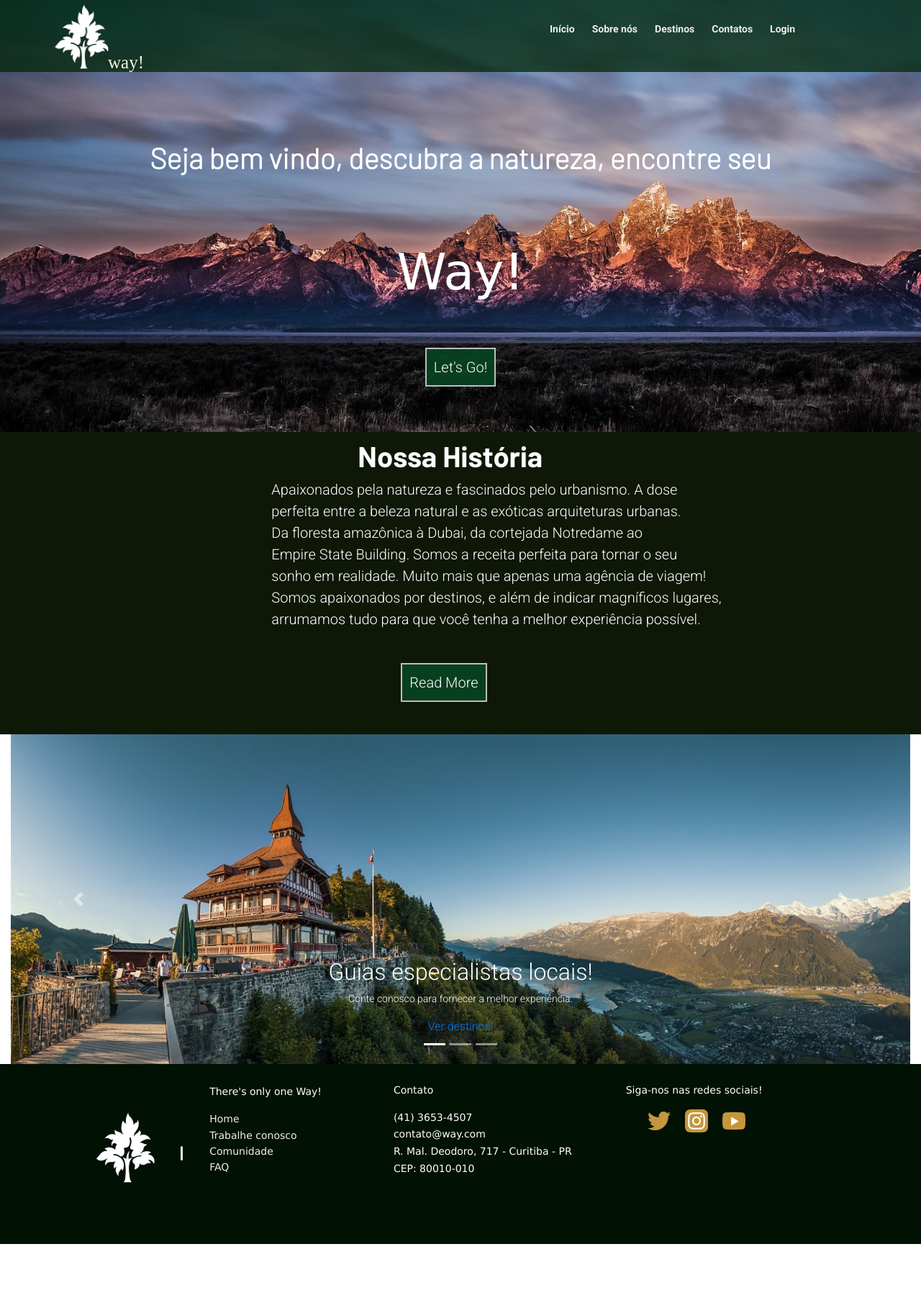
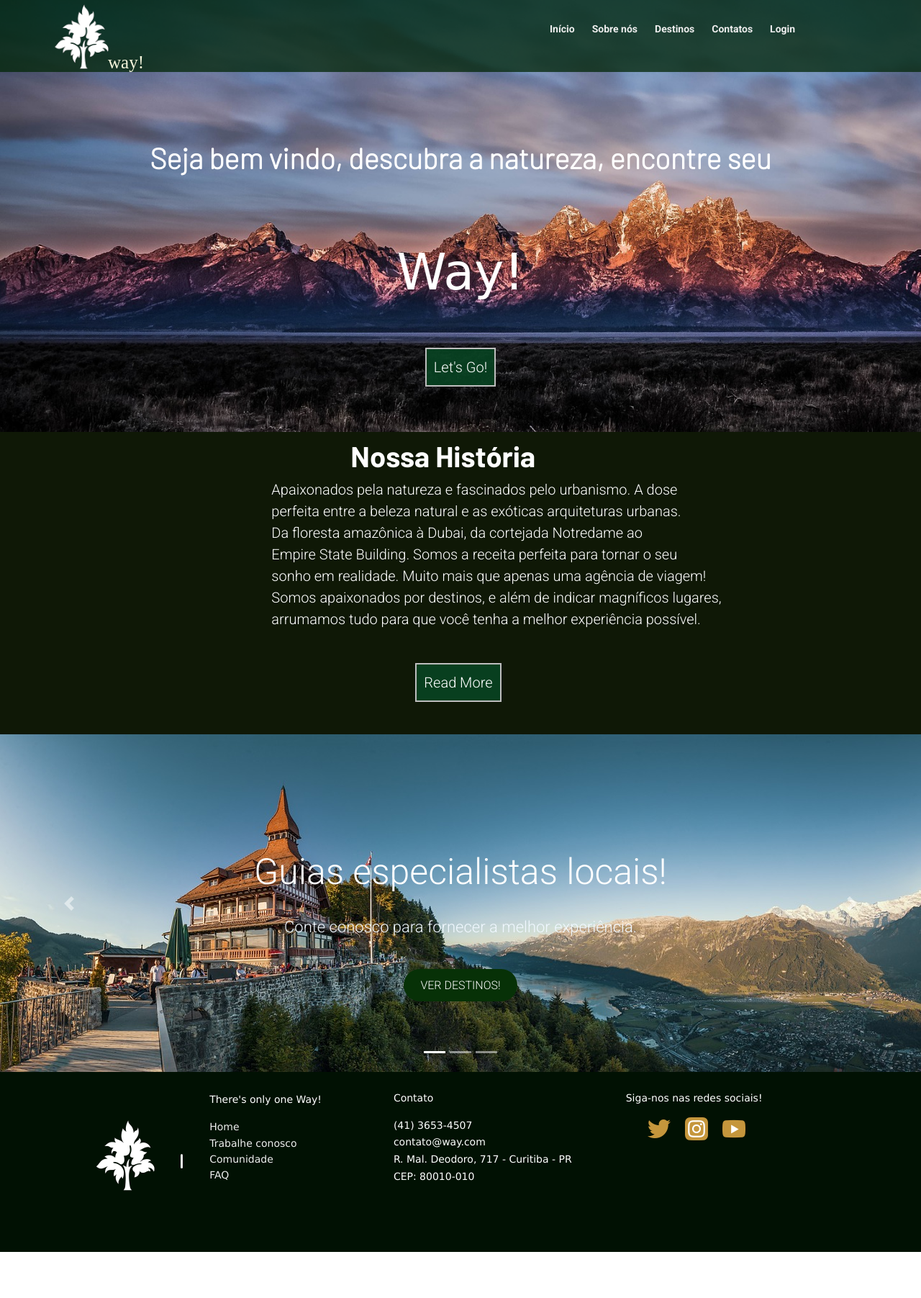
Before and after one commit to GustavoMoraisSantos/ProjetoPI, a PHP site: page / in a window 1280 px wide. Shown: the top 1803 px of the page at 72% size. Run offline with PHP 8.4, Linux system fonts and the light colour scheme; some libraries are stand-ins or nearby versions.

Commit message:
update
slider update

```diff
--- a/index.html
+++ b/index.html
@@ -3,7 +3,7 @@
     <head>
         <meta charset="UTF-8">
         <meta name="viewport" content="width=device-width, initial-scale=1.0">
-        <title>hDC Agency - A sua agência web</title>
+        <title>Way! Sua agência de viagens.</title>
 
         <!-- Fonte -->
         <link href="https://fonts.googleapis.com/css2?family=Roboto:wght@300;700&display=swap" rel="stylesheet">
@@ -104,7 +104,7 @@
                                 <div class="carousel-caption d-none d-md-block">
                                     <h2>Guias especialistas locais!</h2>
                                     <p>Conte conosco para fornecer a melhor experiência.</p>
-                                    <a href="#" class="main-btn">Ver destinos!</a>
+                                    <a href="#" id="main-btn">Ver destinos!</a>
                                 </div>
                             </div>
                             <div class="carousel-item">
@@ -112,7 +112,7 @@
                                 <div class="carousel-caption d-none d-md-block">
                                     <h2>Aventuras escolhidas a dedo!</h2>
                                     <p>Nossa equipe está pronta para te ajudar nas férias que você merece!</p>
-                                    <a href="#" class="main-btn">Entre em contato</a>
+                                    <a href="#" id="main-btn">Entre em contato</a>
                                 </div>
                             </div>
                             <div class="carousel-item">
@@ -120,7 +120,7 @@
                                 <div class="carousel-caption d-none d-md-block">
                                     <h2>Destino de joias escondidas!</h2>
                                     <p>Lugares incríveis que valem apena conhecer</p>
-                                    <a href="#" class="main-btn">Entre em contato</a>
+                                    <a href="#" id="main-btn">Entre em contato</a>
                                 </div>
                             </div>
                         </div>
--- a/style.css
+++ b/style.css
@@ -161,6 +161,7 @@
         color: rgb(255, 255, 255);
         border: 2px solid #bebebe;
         font-size: 20px;
+
     }
     .content__1-button:hover{ /*muda a cor do botão quando passa o mouse em cima*/
         color: #c4953e;
@@ -182,17 +183,18 @@
         position: relative;
         margin-top: -120px;
         font-size: 40px;
-        margin-left: 120px;
+        margin-left: 110px;
     }
     .text_content2{/*define as coisas de "nossa história"*/
         color: white;
         font-size: 20px;
         margin-right: -100px;
+
     }
     .read_more{/*define estilo do botão read more*/
         position: absolute;
         margin-top: 30px;
-        margin-left: 180px;
+        margin-left: 200px;
         padding: 10px;
         background-color: rgba(7, 70, 35, 0.87);
         color: rgb(255, 255, 255);
@@ -453,3 +455,42 @@ header, .navbar{
     height: auto;
     background-size: 100%;
 }
+
+/*SLIDER*/
+.container-fluid{
+    padding: 0;
+}
+
+#mainSlider .carousel-caption{
+    top: 30%;
+}
+
+#mainSlider .carousel-caption h2{
+    font-size: 50px;
+    margin-bottom: 30px;
+}
+
+#mainSlider .carousel-caption p{
+    font-size: 22px;
+    font-weight: 300;
+    margin-bottom: 6%;
+    color: aliceblue;
+}
+
+#main-btn { /*Definições dos botões do slider*/
+    background-color: rgb(7, 49, 7);
+    color: rgb(250, 250, 250);
+    text-transform: uppercase;
+    width: 200px;
+    height: 60px;
+    padding:  10px 20px;
+    border-radius: 30px;
+    border: 3px solid transparent;
+    transition: .5s;
+}
+#main-btn:hover{ /*Hover do botão do slider*/
+    text-decoration: none;
+    color: #e9cc97;
+    background-color: rgba(40, 82, 40, 0.541);
+    border-color: rgb(41, 80, 39);
+}
```
